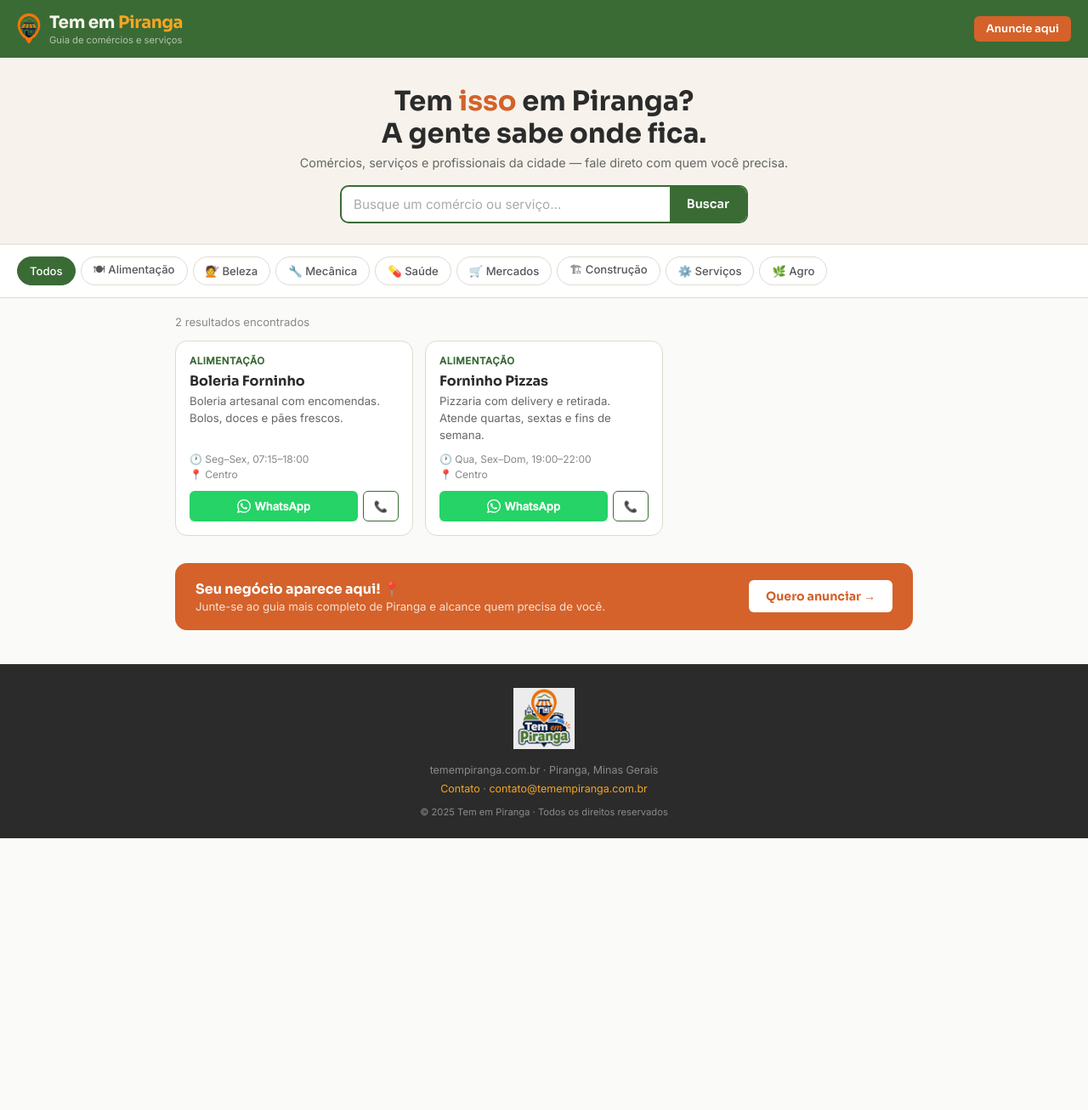
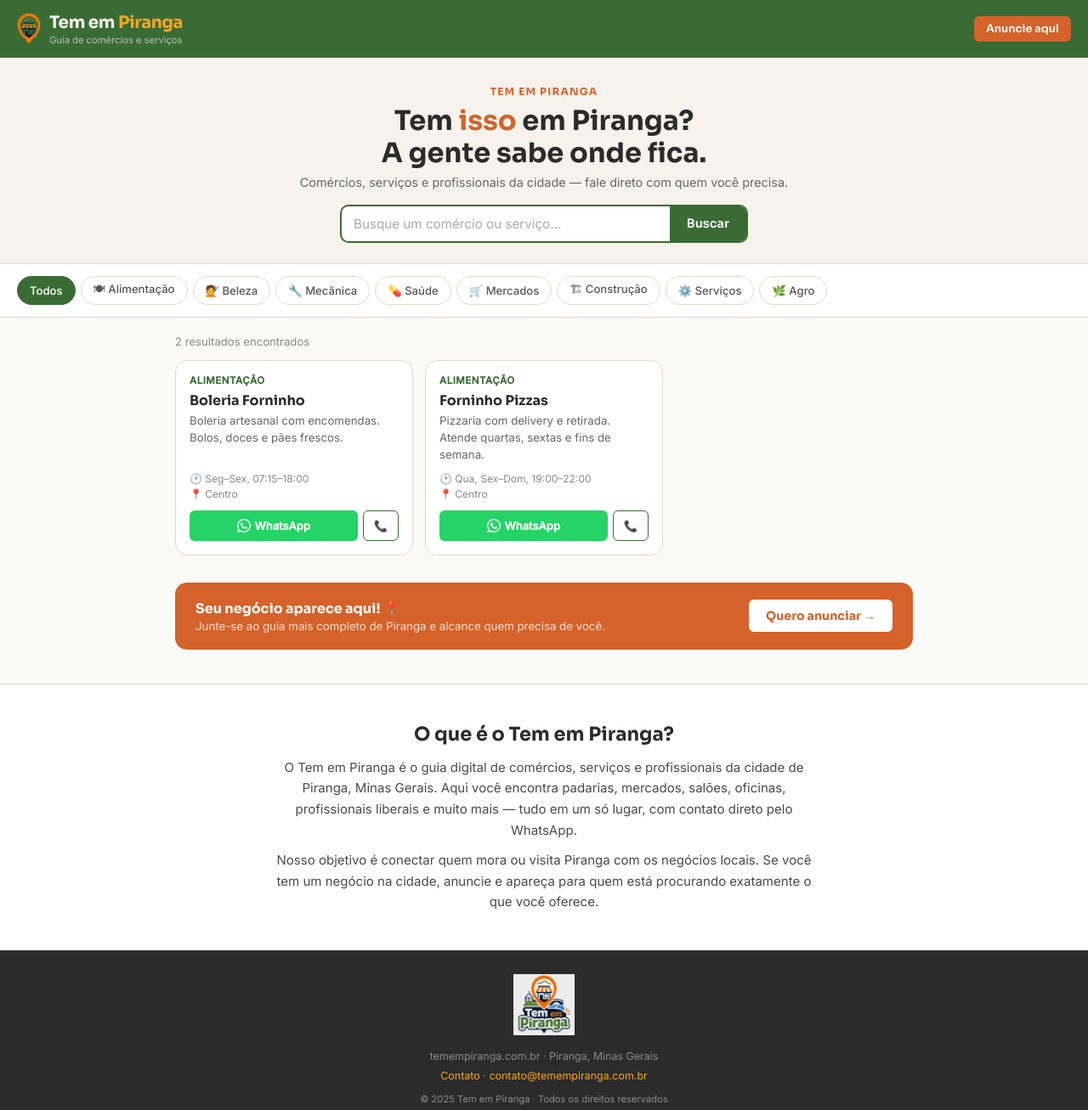
Before and after one commit to temempiranga/site, a plain HTML site: page index.html in a window 1280 px wide. Shown: the whole page at 85% size. Before the commit the page ends 987 px from the top, so only its background shows below. Drawn offline with Linux system fonts and the light colour scheme.

Commit message:
Ajustes de SEO on-page na home
- Title: Tem em Piranga | Guia de Comércios e Serviços de Piranga, MG
- Meta description e OG atualizados com o termo principal
- H1 discreto "Tem em Piranga" no hero; frase de efeito vira H2
- Nova seção "O que é o Tem em Piranga?" entre o CTA e o rodapé

Co-Authored-By: Claude Sonnet 4.6 <noreply@anthropic.com>

```diff
--- a/css/style.css
+++ b/css/style.css
@@ -88,6 +88,15 @@ button { cursor: pointer; font-family: var(--fonte-corpo); }
   padding: 32px 20px 24px;
   text-align: center;
   border-bottom: 1px solid var(--cinza-borda);
+}
+.hero-h1 {
+  font-family: var(--fonte-display);
+  font-size: 0.75rem;
+  font-weight: 700;
+  letter-spacing: 0.1em;
+  text-transform: uppercase;
+  color: var(--barro);
+  margin-bottom: 8px;
 }
 .hero-titulo {
   font-family: var(--fonte-display);
@@ -442,6 +451,29 @@ button { cursor: pointer; font-family: var(--fonte-corpo); }
 }
 .btn-anuncie-banner:hover { opacity: 0.9; }
 
+/* ─── sobre ──────────────────────────────────────────── */
+.sobre-nos {
+  background: white;
+  border-top: 1px solid var(--cinza-borda);
+  padding: 44px 20px;
+  text-align: center;
+}
+.sobre-nos h2 {
+  font-family: var(--fonte-display);
+  font-size: clamp(1.1rem, 3vw, 1.4rem);
+  font-weight: 700;
+  color: var(--carvao);
+  margin-bottom: 14px;
+}
+.sobre-nos p {
+  font-size: 0.94rem;
+  color: #4a4a4a;
+  line-height: 1.65;
+  max-width: 640px;
+  margin: 0 auto 10px;
+}
+.sobre-nos p:last-child { margin-bottom: 0; }
+
 /* ─── footer ─────────────────────────────────────────── */
 .footer {
   background: var(--carvao);
--- a/index.html
+++ b/index.html
@@ -3,18 +3,18 @@
 <head>
   <meta charset="UTF-8" />
   <meta name="viewport" content="width=device-width, initial-scale=1.0" />
-  <meta name="description" content="Guia digital de comércios e serviços de Piranga-MG. Encontre rapidamente o que você precisa e fale direto com o anunciante." />
+  <meta name="description" content="Tem em Piranga é o guia de comércios, serviços e profissionais de Piranga, MG. Encontre quem você precisa e fale direto pelo WhatsApp." />
 
   <!-- SEO -->
-  <meta property="og:title" content="Tem em Piranga — Guia de comércios e serviços" />
-  <meta property="og:description" content="Encontre comércios, prestadores de serviço e profissionais de Piranga-MG." />
+  <meta property="og:title" content="Tem em Piranga | Guia de Comércios e Serviços de Piranga, MG" />
+  <meta property="og:description" content="Tem em Piranga é o guia de comércios, serviços e profissionais de Piranga, MG. Encontre quem você precisa e fale direto pelo WhatsApp." />
   <meta property="og:type" content="website" />
   <meta property="og:url" content="https://temempiranga.com.br" />
 
   <!-- OG image -->
   <meta property="og:image" content="https://temempiranga.com.br/img/social-square-white-1080.png" />
 
-  <title>Tem em Piranga — Guia de comércios e serviços</title>
+  <title>Tem em Piranga | Guia de Comércios e Serviços de Piranga, MG</title>
   <link rel="stylesheet" href="css/style.css" />
   <link rel="icon" type="image/png" sizes="32x32" href="/img/favicon-32.png" />
   <link rel="apple-touch-icon" sizes="180x180" href="/img/apple-touch-icon-180.png" />
@@ -42,9 +42,10 @@
 
   <!-- Hero + busca -->
   <section class="hero" aria-label="Busca de comércios">
-    <h1 class="hero-titulo">
+    <h1 class="hero-h1">Tem em Piranga</h1>
+    <h2 class="hero-titulo">
       Tem <em>isso</em> em Piranga?<br>A gente sabe onde fica.
-    </h1>
+    </h2>
     <p class="hero-sub">Comércios, serviços e profissionais da cidade — fale direto com quem você precisa.</p>
     <div class="busca-wrap" role="search">
       <label for="busca-input" class="sr-only">Buscar comércio ou serviço</label>
@@ -90,6 +91,13 @@
     </div>
   </main>
 
+  <!-- O que é o Tem em Piranga? -->
+  <section class="sobre-nos" aria-labelledby="sobre-titulo">
+    <h2 id="sobre-titulo">O que é o Tem em Piranga?</h2>
+    <p>O Tem em Piranga é o guia digital de comércios, serviços e profissionais da cidade de Piranga, Minas Gerais. Aqui você encontra padarias, mercados, salões, oficinas, profissionais liberais e muito mais — tudo em um só lugar, com contato direto pelo WhatsApp.</p>
+    <p>Nosso objetivo é conectar quem mora ou visita Piranga com os negócios locais. Se você tem um negócio na cidade, anuncie e apareça para quem está procurando exatamente o que você oferece.</p>
+  </section>
+
   <!-- Footer -->
   <footer class="footer">
     <img src="/img/logo-tem-em-piranga.png" alt="Tem em Piranga" class="footer-logo" width="72" height="72" style="display:block;margin:0 auto 14px" />
```
